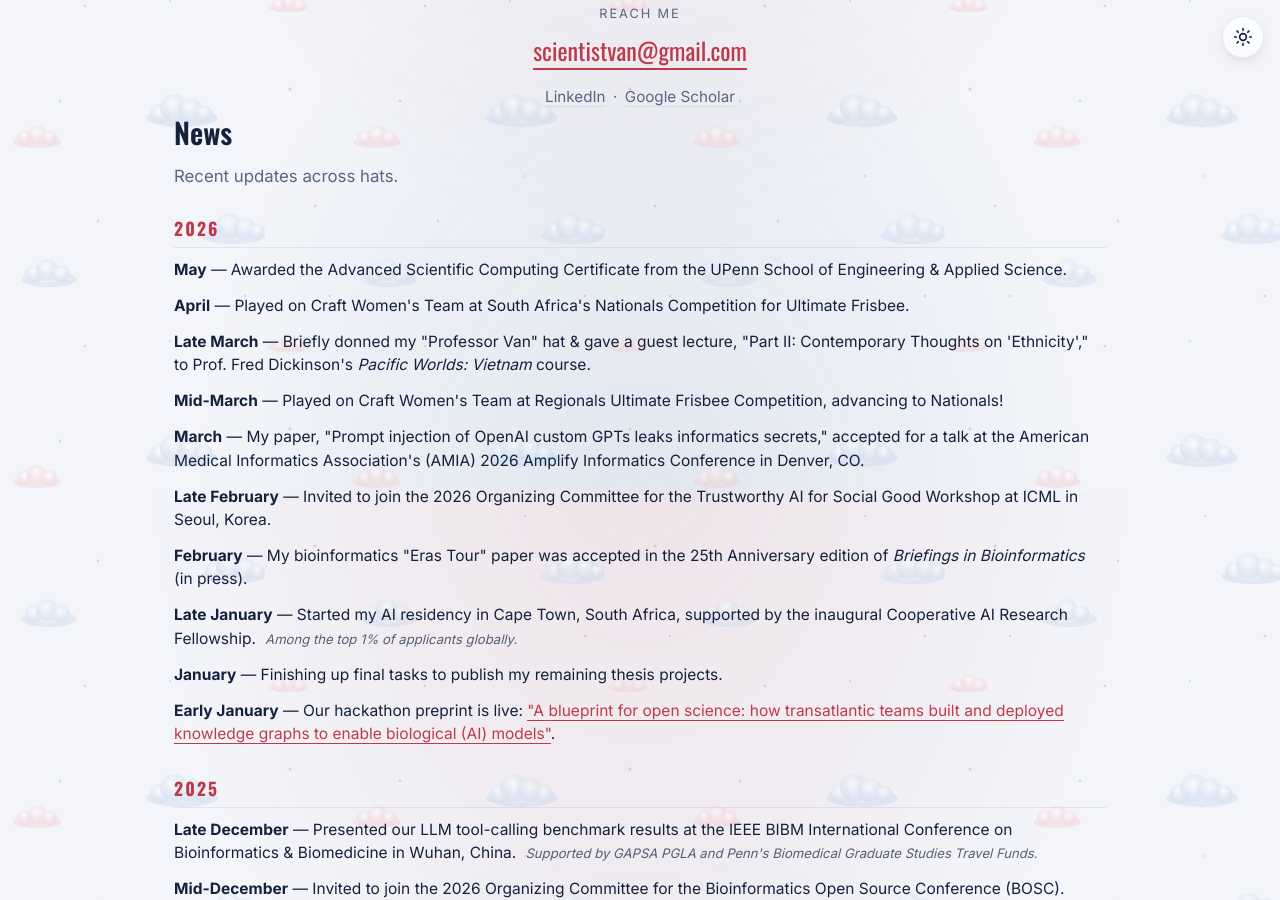
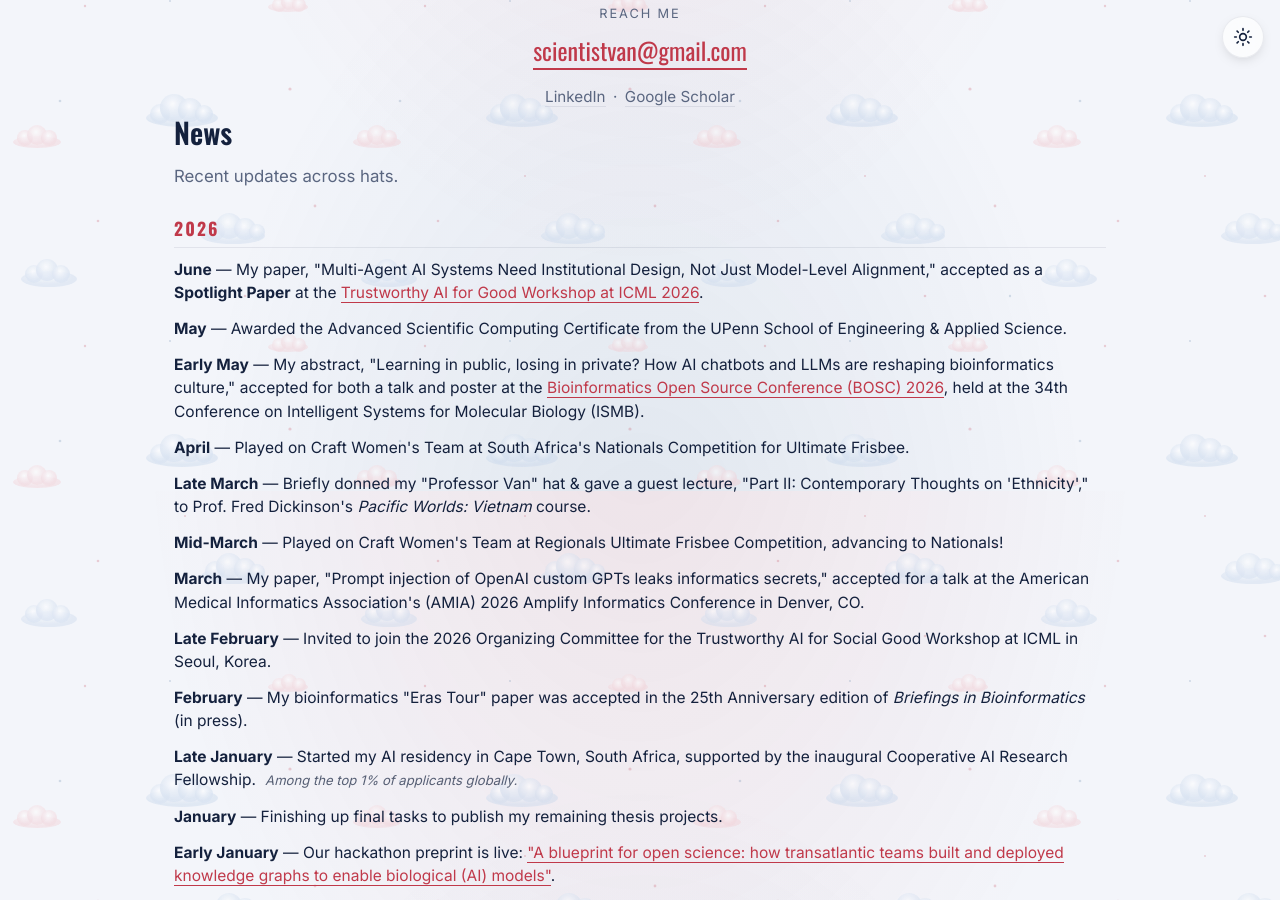
Before and after one commit to van-truong/van-truong.github.io, a Jekyll site: the page index.html, which Jekyll copies as it is, in a window 1280 px wide and 900 px high, scrolled down 1309 px. Built offline with Jekyll 4.4.1, drawn with Linux system fonts in a browser that asks for light colours.

Commit message:
add new 2026 papers

```diff
--- a/index.html
+++ b/index.html
@@ -85,7 +85,9 @@
       <div class="pubs-year">
         <h4 class="pubs-year-heading">2026</h4>
         <ul class="plain bigger pubs">
+          <li><strong>June</strong> — My paper, "Multi-Agent AI Systems Need Institutional Design, Not Just Model-Level Alignment," accepted as a <strong>Spotlight Paper</strong> at the <a href="https://trustworthy-ai-for-good.github.io/" target="_blank" rel="noopener">Trustworthy AI for Good Workshop at ICML 2026</a>.</li>
           <li><strong>May</strong> — Awarded the Advanced Scientific Computing Certificate from the UPenn School of Engineering &amp; Applied Science.</li>
+          <li><strong>Early May</strong> — My abstract, "Learning in public, losing in private? How AI chatbots and LLMs are reshaping bioinformatics culture," accepted for both a talk and poster at the <a href="https://www.open-bio.org/events/bosc-2026/bosc-2026-schedule/" target="_blank" rel="noopener">Bioinformatics Open Source Conference (BOSC) 2026</a>, held at the 34th Conference on Intelligent Systems for Molecular Biology (ISMB).</li>
           <li><strong>April</strong> — Played on Craft Women's Team at South Africa's Nationals Competition for Ultimate Frisbee.</li>
           <li><strong>Late March</strong> — Briefly donned my "Professor Van" hat &amp; gave a guest lecture, "Part II: Contemporary Thoughts on 'Ethnicity'," to Prof. Fred Dickinson's <em>Pacific Worlds: Vietnam</em> course.</li>
           <li><strong>Mid-March</strong> — Played on Craft Women's Team at Regionals Ultimate Frisbee Competition, advancing to Nationals!</li>
@@ -375,6 +377,8 @@
           <li><span class="pub-tag">Dissertation</span> <strong>Truong</strong>, V.Q. <em>Artificial intelligence strategies for advancing global bioinformatics infrastructure and ecosystem.</em> Ph.D. dissertation, Perelman School of Medicine, Penn, 2026.</li>
           <li><span class="pub-tag">1st author</span> <strong>Truong</strong> &amp; Ritchie. Eras of bioinformatics technologies from command-line to AI chatbots. <em>Briefings in Bioinformatics</em>, 2026 (in press).</li>
           <li><span class="pub-tag">1st author</span> <strong>Truong</strong> &amp; Ritchie. Prompt injection of OpenAI custom GPTs leaks informatics secrets. <em>AMIA</em>, 2026 (in press).</li>
+          <li><span class="pub-tag">1st author</span> <strong>Truong</strong>, Huang, Inan, Faulkner, Christoph, Zhang, Guzman Piedrahita, Jin. <a href="https://trustworthy-ai-for-good.github.io/" target="_blank" rel="noopener">Multi-agent AI systems need institutional design, not just model-level alignment</a>. <em>Trustworthy AI for Good Workshop, ICML</em>, 2026. <span class="pub-note">Spotlight Paper.</span></li>
+          <li><span class="pub-tag">1st author</span> <strong>Truong</strong>, Lobentanzer, Harris, Ritchie. <a href="https://www.open-bio.org/events/bosc-2026/bosc-2026-schedule/" target="_blank" rel="noopener">Learning in public, losing in private? How AI chatbots and LLMs are reshaping bioinformatics culture</a>. <em>Bioinformatics Open Source Conference (BOSC) at the 34th Conference on Intelligent Systems for Molecular Biology (ISMB)</em>, 2026. <span class="pub-note">Accepted for both a talk and poster.</span></li>
           <li><span class="pub-tag">Co-author</span> Huang, Tharas, Marro, <strong>Truong</strong>, Schölkopf, La Malfa, Jin. <a href="https://arxiv.org/abs/2605.08426v1" target="_blank" rel="noopener">Mechanism design is not enough: prosocial agents for cooperative AI</a>. <em>arXiv preprint</em>, 2026.</li>
         </ul>
       </div>
```
